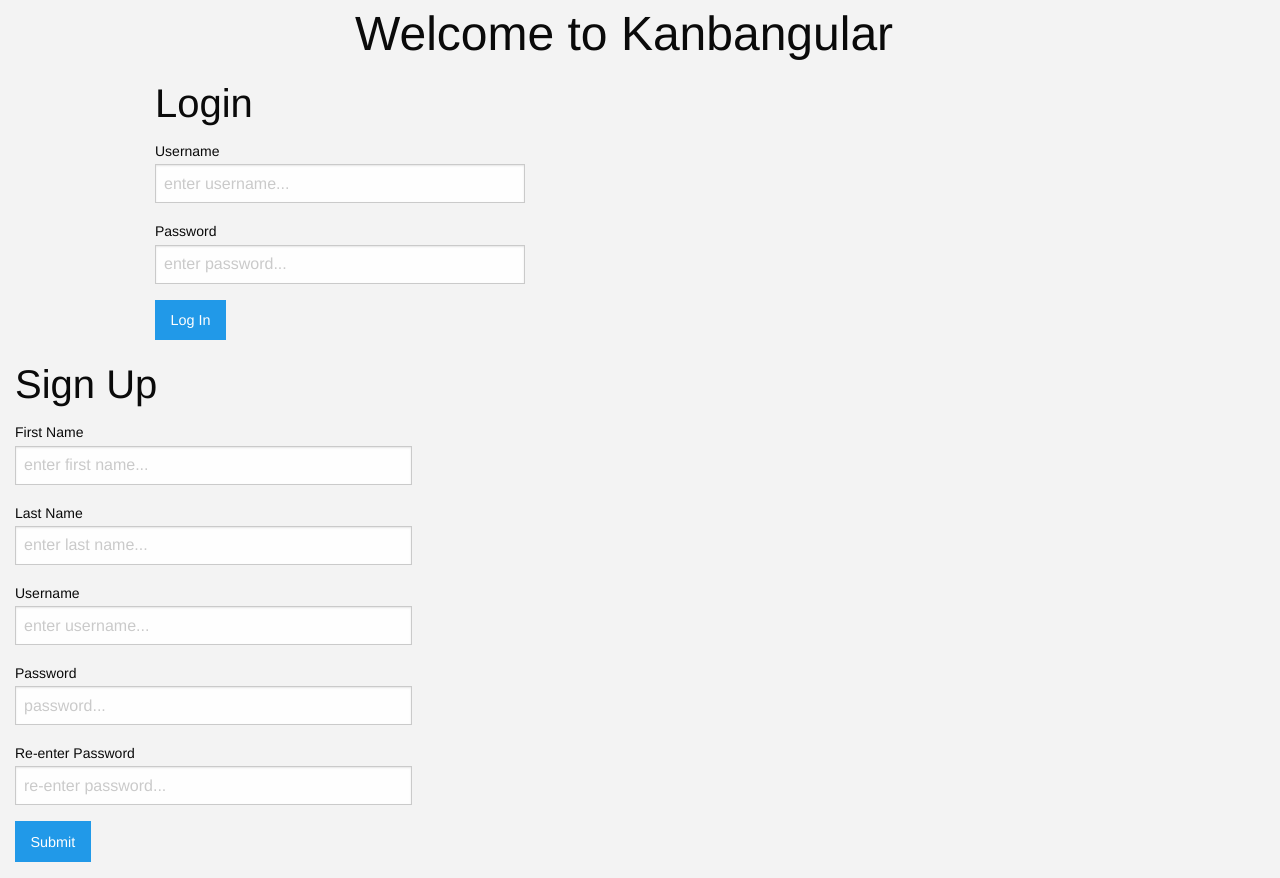
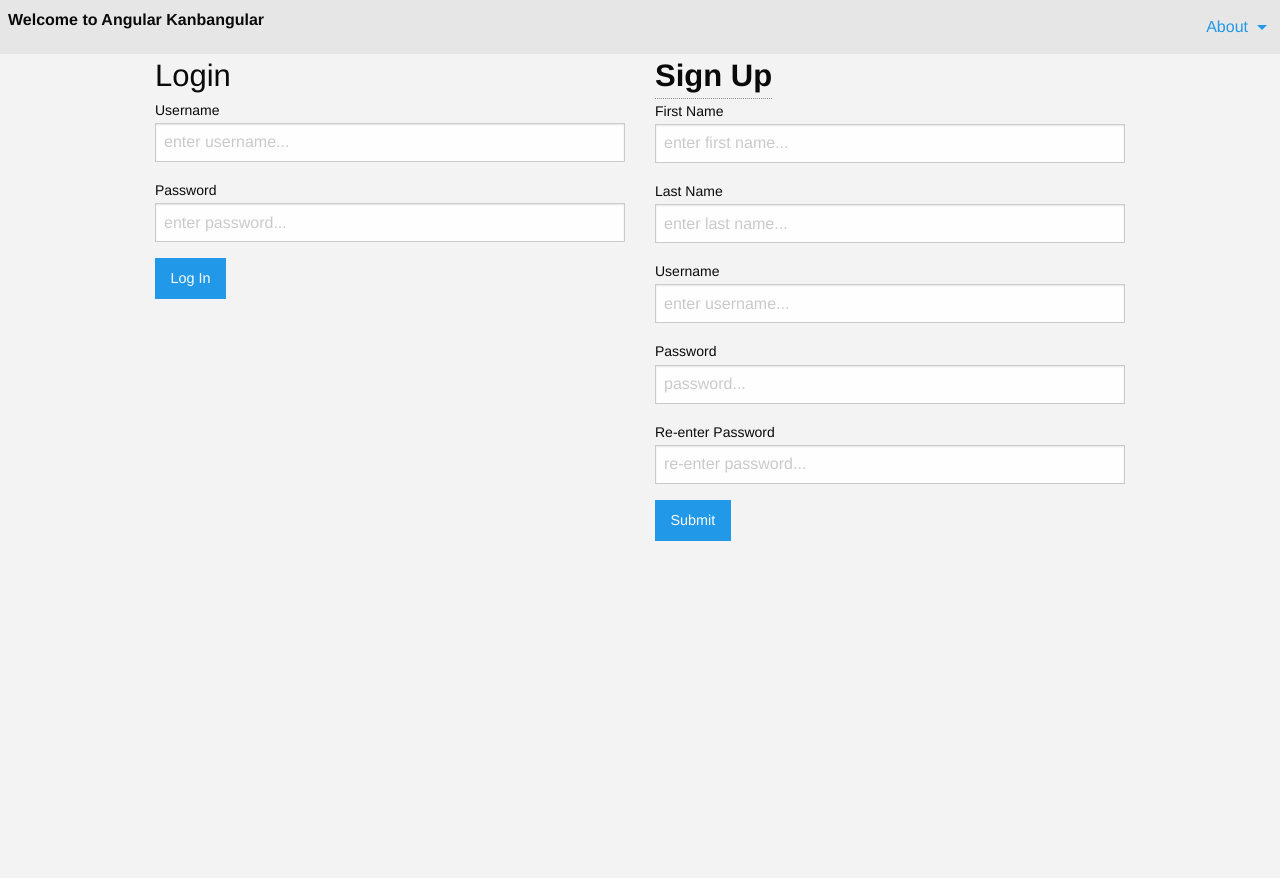
Before and after one commit to kwhitejr/kanbangular, a website: page public/login.html in a window 1280 px wide. After the commit the page ends 800 px from the top, so only its background shows below. Drawn offline with Linux system fonts and the light colour scheme.

Commit message:
fixed login page grid

```diff
--- a/public/login.html
+++ b/public/login.html
@@ -8,16 +8,32 @@
   <title>Login</title>
 </head>
 <body>
-  <div class="row">
-    <div class="small-8 small-centered large-6 large-centered column">
-      <h1>Welcome to Kanbangular</h1>
+  <header>
+    <div class="top-bar">
+      <div class="top-bar-title">
+        <strong>
+          Welcome to Angular Kanbangular
+        </strong>
+      </div>
+
+      <div class="top-bar-right">
+        <ul class="dropdown menu" data-dropdown-menu>
+          <li>
+            <a href="#">About</a>
+            <ul class="menu vertical">
+              <li><a href="#">Kevin</a></li>
+              <li><a href="#">This Site</a></li>
+            </ul>
+          </li>
+        </ul>
+      </div>
     </div>
-  </div>
+  </header>
 
   <div class="row">
-    <div class="small-6 large-4 large-offset-1 column">
-        <h2>Login</h2>
-        <form method="POST" action="/login">
+    <div>
+      <form class="small-5 small-offset-1 column" method="POST" action="/login">
+        <h3>Login</h3>
           <label>Username
             <input class="input" type="text" name="username" placeholder="enter username..." required/>
           </label>
@@ -25,13 +41,12 @@
             <input class="input" type="password" name="password" placeholder="enter password..." required/>
           </label>
           <button class="button" type="submit" value="login">Log In</button>
-        </form>
-      </div>
+      </form>
     </div>
 
-    <div class="small-6 large-4 column end">
-      <h2>Sign Up</h2>
-      <form method="POST" action="/newUser">
+    <div>
+      <form class="small-5 column end" method="POST" action="/newUser">
+        <h3><span data-tooltip aria-haspopup="true" class="has-tip right" data-disable-hover="false" tabindex="1" title="User sign up is for demonstrative purposes only. By all means, make up some fake credentials and enjoy!">Sign Up</span></h3>
         <label>First Name
           <input class="input" type="text" name="firstName" placeholder="enter first name..." required/>
         </label>
```
